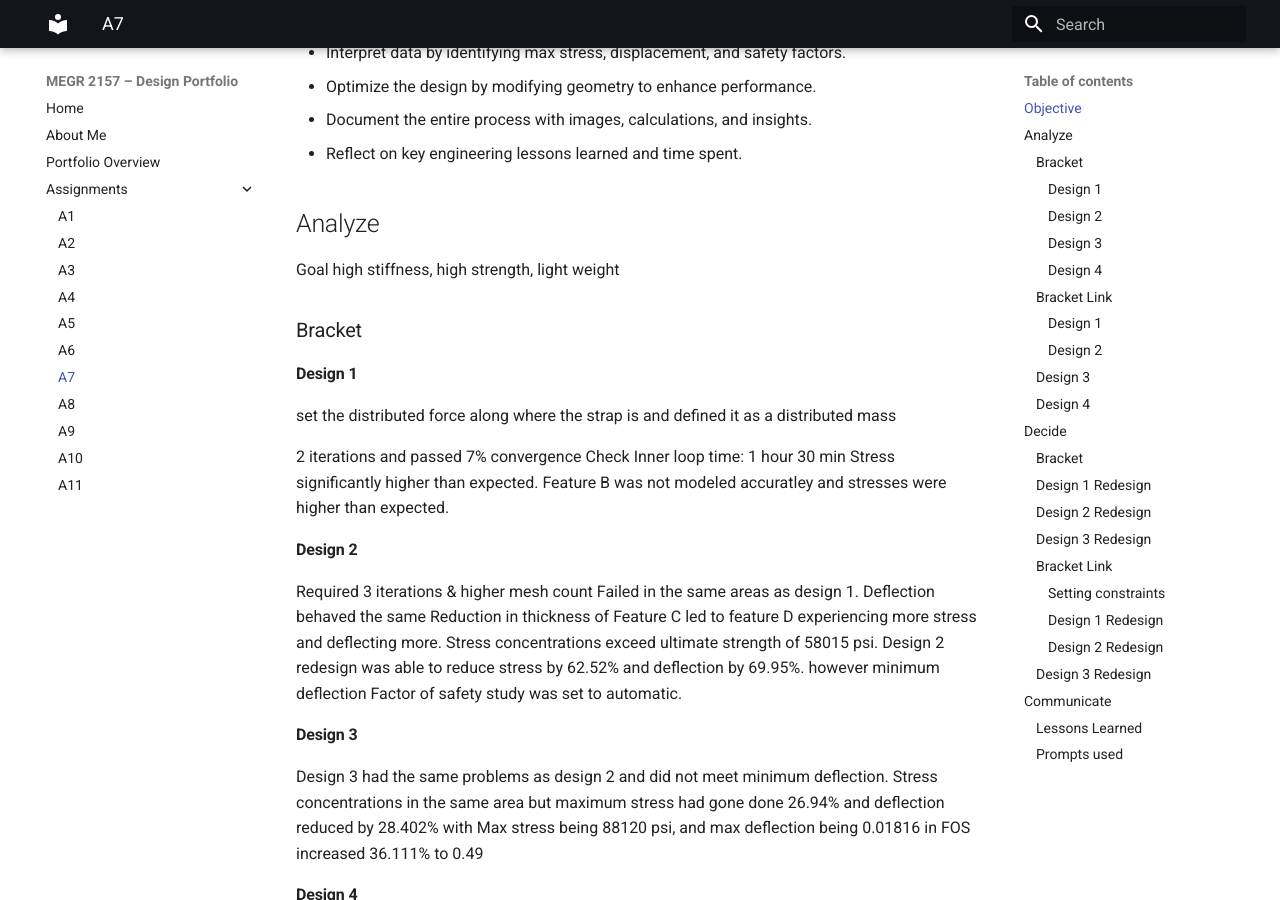
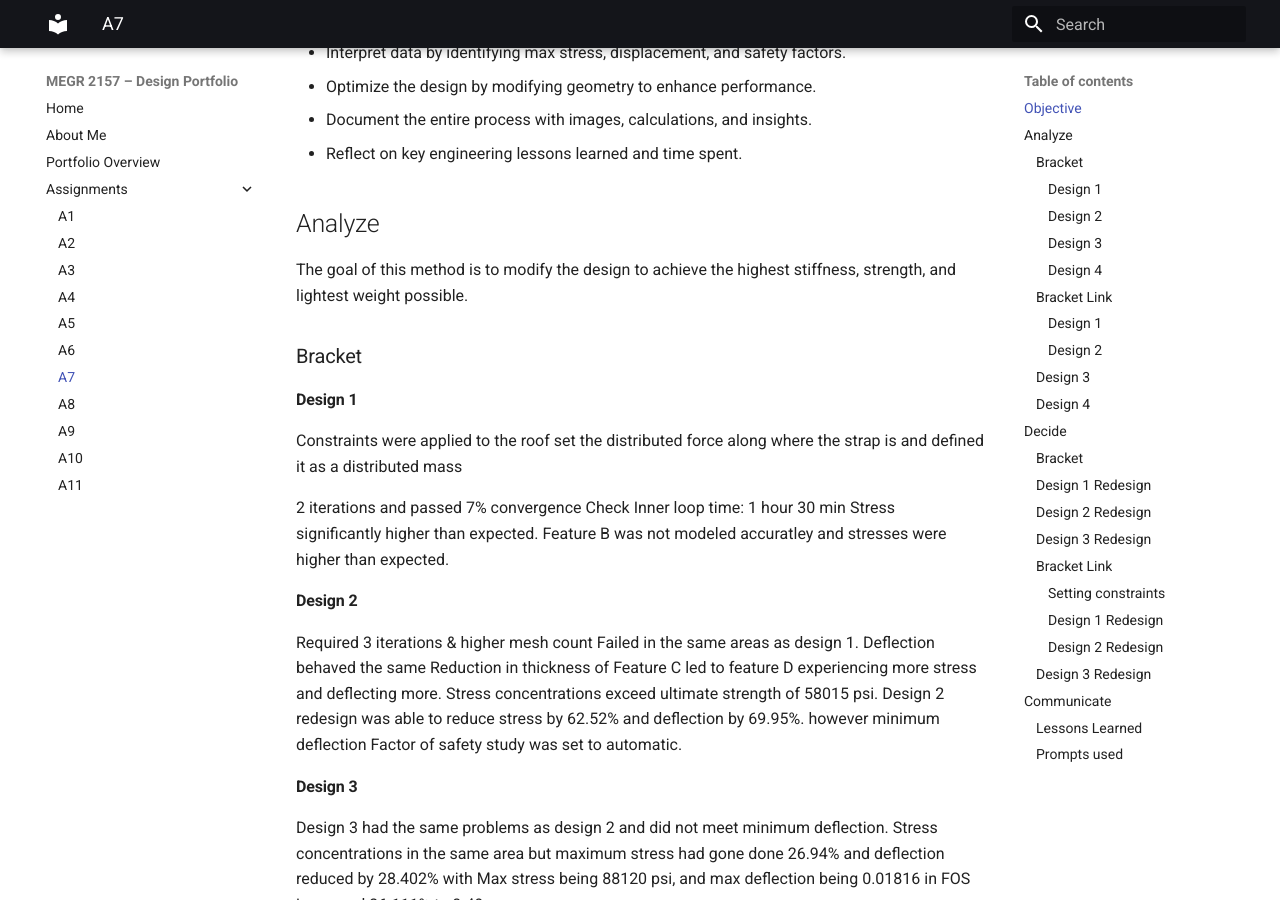
Before and after one commit to mbsibelius/megr2156-portfolio-mbs, an MkDocs documentation site: the page built from docs/assignments/A07/index.md, in a window 1280 px wide and 900 px high, scrolled down 325 px. Built offline with MkDocs 1.6.1 and Material for MkDocs 9.7.7, drawn with Linux system fonts in a browser that asks for light colours.

Commit message:
Clarify analysis goals and revise design descriptions
Updated analysis section to clarify goals and constraints. Revised design descriptions for accuracy and detail.

```diff
--- a/docs/assignments/A07/index.md
+++ b/docs/assignments/A07/index.md
@@ -12,13 +12,12 @@
 - Reflect on key engineering lessons learned and time spent.
 
 ## Analyze
-Goal high stiffness, high strength, light weight
-
+The goal of this method is to modify the design to achieve the highest stiffness, strength, and lightest weight possible.
 
 ### Bracket
 
 #### Design 1
-set the distributed force along where the strap is and defined it as a distributed mass
+Constraints were applied to the roof set the distributed force along where the strap is and defined it as a distributed mass
 
 2 iterations and passed 7% convergence Check
 Inner loop time: 1 hour 30 min
@@ -46,7 +45,6 @@ Design 4 saw a 54.36% decrease in max stress compared to design 3 with a max str
 
 #### Design 1
 for the bracket link I designed both holes to be experiencing and modeled the fixtures as such. original calculations did not account for interference and instead treated both holes as experiencing only bearing stress. However, the 1 in hole and shaft system should've been modeled with interference pressure and bearing stress from the strap. Using the formula from the lecture contact pressure was calculated to be 7088.89 psi. Calculations for interference pressure Claude's, Google Gemini, and ChatGPT's answers. All three agreed on a contact pressure of 3545.46 psi contact pressure.
-
 
 Convergence Checks passed
 
```
